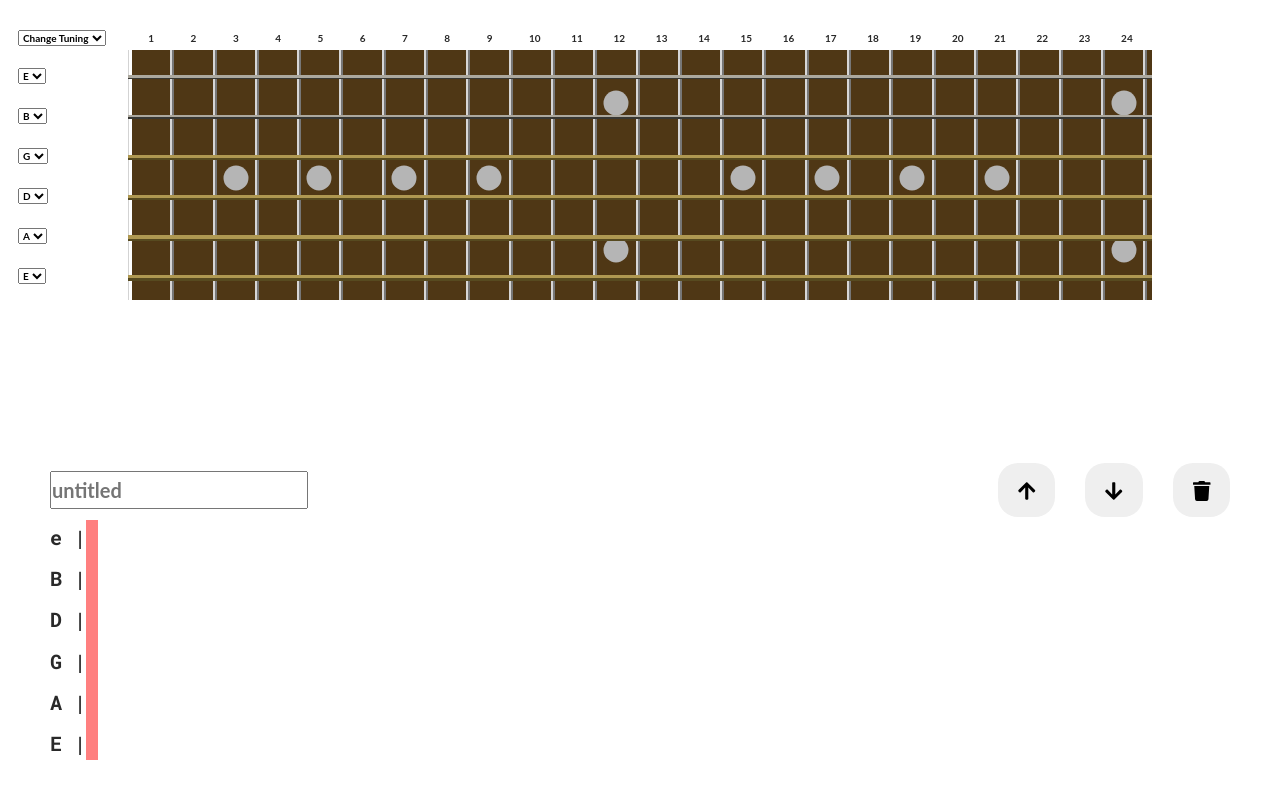
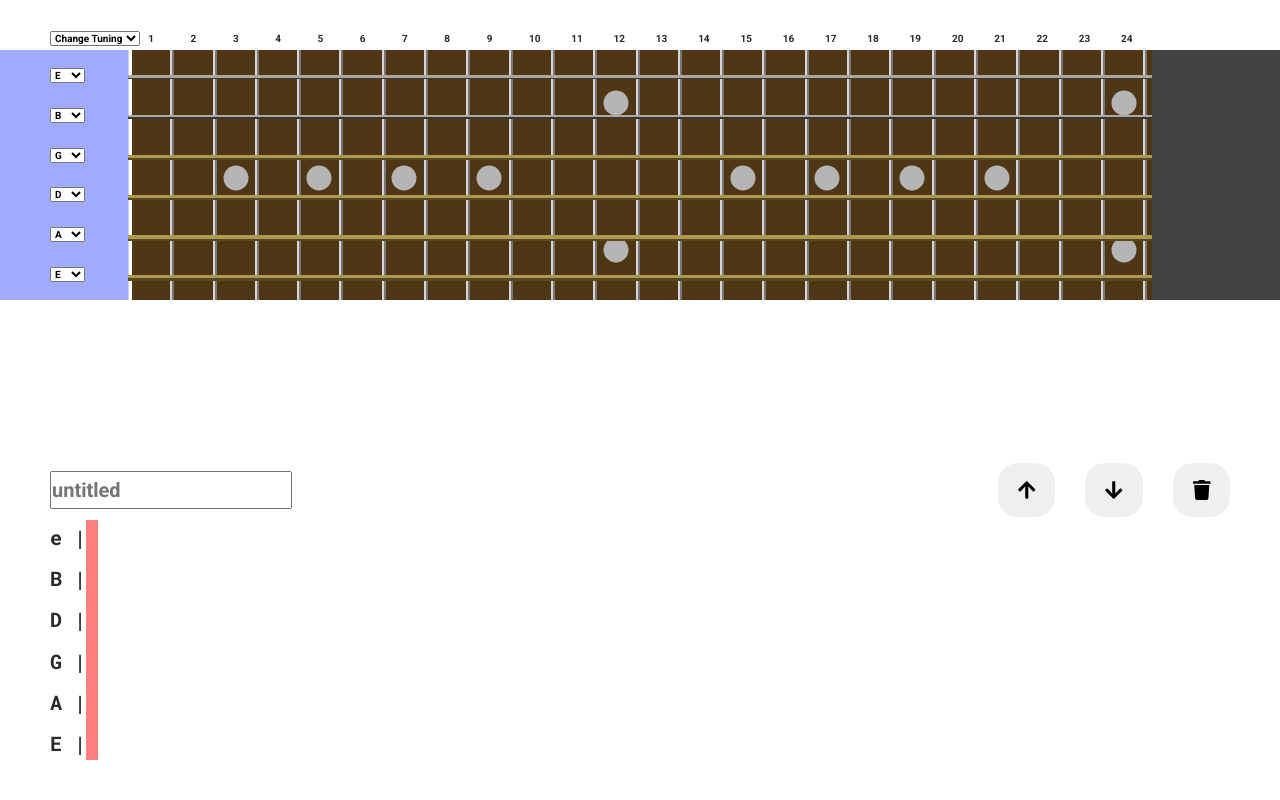
Before and after one commit to JonLunde/tabber, a React app: page / in a window 1280 px wide. Shown: the top 800 px of the page. Built offline with nearby package versions, Linux system fonts and the light colour scheme.

Commit message:
guitar tuners done

```diff
--- a/src/Guitar/Guitar.jsx
+++ b/src/Guitar/Guitar.jsx
@@ -1,13 +1,47 @@
-import React from 'react';
+import React, { useEffect, useState } from 'react';
 
 import GuitarNeck from './GuitarNeck';
+import GuitarLegend from './GuitarLegend';
+import GuitarTuning from './GuitarTuning';
 
 function Guitar(props) {
   const { dispatch } = props;
+  const [tuning, setTuning] = useState(['E', 'B', 'G', 'D', 'A', 'E']);
+
+  useEffect(() => {
+    console.log('Updated tunings: ', tuning);
+  }, [tuning]);
+
+  function changeTuning(tuningIdx) {
+    let chosenTuning = [];
+    switch (tuningIdx) {
+      case '1':
+        chosenTuning = ['E', 'B', 'G', 'D', 'A', 'E'];
+        break;
+      case '2':
+        chosenTuning = ['D', 'A', 'F', 'C', 'G', 'D'];
+        break;
+      default:
+        console.log('GUITARNECK SWITCH ERROR!');
+        break;
+    }
+    setTuning(chosenTuning);
+  }
+
+  function changeTuner(note, i) {
+    console.log('tuners working ', note, i);
+    setTuning((prevTuning) => {
+      let newTuning = [...prevTuning];
+      newTuning[i] = note;
+      return newTuning;
+    });
+  }
 
   return (
     <div className="guitar">
-      <GuitarNeck dispatch={dispatch} />
+      <GuitarTuning key={0} tuning={tuning} changeTuning={changeTuning} changeTuner={changeTuner} />
+      <GuitarNeck key={1} dispatch={dispatch} tuning={tuning} />
+      <GuitarLegend key={2} />
     </div>
   );
 }
--- /dev/null
+++ b/src/Guitar/GuitarLegend.jsx
@@ -0,0 +1,7 @@
+import React from 'react';
+
+function GuitarLegend() {
+  return <div className="guitar__legend"></div>;
+}
+
+export default GuitarLegend;
--- a/src/Guitar/GuitarNeck.jsx
+++ b/src/Guitar/GuitarNeck.jsx
@@ -1,27 +1,8 @@
 import React, { useState } from 'react';
 import GuitarString from './GuitarString';
-import GuitarTuner from './GuitarTuner';
 
 function GuitarNeck(props) {
-  const { dispatch } = props;
-  const [tuning, setTuning] = useState(['E', 'B', 'G', 'D', 'A', 'E']);
-
-  function changeTuning(tuningIdx) {
-    let chosenTuning = [];
-    switch (tuningIdx) {
-      case '1':
-        chosenTuning = ['E', 'B', 'G', 'D', 'A', 'E'];
-        console.log('Chosen:111 ', chosenTuning);
-        break;
-      case '2':
-        chosenTuning = ['D', 'A', 'F', 'C', 'G', 'D'];
-        break;
-      default:
-        console.log('GUITARNECK SWITCH ERROR!');
-        break;
-    }
-    setTuning(chosenTuning);
-  }
+  const { dispatch, tuning } = props;
 
   return (
     <div className="guitar__neck">
@@ -63,16 +44,6 @@ function GuitarNeck(props) {
       <div className="guitar__fret--23"> </div>
       <div className="guitar__fret--24"> </div>
 
-      <div className="guitar__tuning">
-        <select name="tuning" id="tuning" onChange={(event) => changeTuning(event.target.value)}>
-          <option value="0" hidden>
-            Change Tuning
-          </option>
-          <option value="1">E Standard</option>
-          <option value="2">D Standard</option>
-        </select>
-      </div>
-
       <div className="guitar__container-strings">
         <GuitarString idx={1} key={1} dispatch={dispatch} tuning={tuning} />
         <GuitarString idx={2} key={2} dispatch={dispatch} tuning={tuning} />
--- a/src/Guitar/GuitarString.jsx
+++ b/src/Guitar/GuitarString.jsx
@@ -6,14 +6,6 @@ const notes = ['A', 'A#', 'B', 'C', 'C#', 'D', 'D#', 'E', 'F', 'F#', 'G', 'G#'];
 function GuitarString(props) {
   const { idx, dispatch, tuning } = props;
   const firstNote = notes.findIndex((note) => tuning[idx - 1] === note);
-
-  function handleChange(event) {
-    setTuning(event.target.value);
-  }
-
-  function findFirstNote() {
-    return notes.findIndex((note) => tuning[idx] === note);
-  }
 
   let guitarNotes = [];
   for (let i = 0; i < 25; i++) {
@@ -24,15 +16,6 @@ function GuitarString(props) {
 
   return (
     <div>
-      <div className={`guitar__tuner guitar__tuner--${idx}`}>
-        <select name="tuner" id="tuner" onChange={handleChange}>
-          {notes.map((note, i) => (
-            <option value={note} key={i}>
-              {tuning[idx - 1]}
-            </option>
-          ))}
-        </select>
-      </div>
       <div className={`guitar__string guitar__string--${idx}`}>{guitarNotes}</div>
     </div>
   );
--- a/src/Guitar/GuitarTuner.jsx
+++ /dev/null
@@ -1,51 +0,0 @@
-import React from 'react';
-
-const notes = ['A', 'A#', 'B', 'C', 'C#', 'D', 'D#', 'E', 'F', 'F#', 'G', 'G#'];
-
-function GuitarTuner(props) {
-  const { idx, tuning, changeTuning } = props;
-
-  //   switch (idx) {
-  //     case 1:
-  //       const [tuning, setTuning] = useState('e');
-  //       break;
-  //     case 2:
-  //       const [tuning, setTuning] = useState('a');
-  //       break;
-  //     case 3:
-  //       const [tuning, setTuning] = useState('d');
-  //       break;
-  //     case 4:
-  //       const [tuning, setTuning] = useState('g');
-  //       break;
-  //     case 5:
-  //       const [tuning, setTuning] = useState('b');
-  //       break;
-  //     case 6:
-  //       const [tuning, setTuning] = useState('e');
-  //       break;
-
-  //     default:
-  //       console.log('TUNER ERROR!');
-  //       break;
-  //   }
-
-  function handleChange(event) {
-    setTuning(event.target.value);
-  }
-
-  return (
-    // <div className={`guitar__tuner guitar__tuner--${idx}`}>
-    //   <select name="tuner" id="tuner" value={tuning} onChange={changeTuning(event.target.value)}>
-    //     {notes.map((note, i) => (
-    //       <option value={note} key={i}>
-    //         {note}
-    //       </option>
-    //     ))}
-    //   </select>
-    // </div>
-    y
-  );
-}
-
-export default GuitarTuner;
--- /dev/null
+++ b/src/Guitar/GuitarTuning.jsx
@@ -0,0 +1,48 @@
+import React, { useEffect } from 'react';
+
+const notes = ['A', 'A#', 'B', 'C', 'C#', 'D', 'D#', 'E', 'F', 'F#', 'G', 'G#'];
+let tuners = [];
+
+function GuitarTuning(props) {
+  const { tuning, changeTuner, changeTuning } = props;
+  //   const firstNote = notes.findIndex((note) => tuning[i] === note);
+  console.log('TUNING: ', tuning);
+
+  function findFirstNote(inNote) {
+    return notes.findIndex((note) => inNote === note);
+  }
+
+  return (
+    <div className="guitar__tuning">
+      <div className="guitar__tuning__picker">
+        <select name="tuning" id="tuning" onChange={(event) => changeTuning(event.target.value)}>
+          <option value="0" hidden>
+            Change Tuning
+          </option>
+          <option value="1">E Standard</option>
+          <option value="2">D Standard</option>
+        </select>
+      </div>
+      <div className="guitar__tuning__keys">
+        {tuning.map((tuner, i) => (
+          <div key={i} className={`guitar__tuning__key--${i}`}>
+            <select
+              name="tuner"
+              id="tuner"
+              value={notes[findFirstNote(tuner)]}
+              onChange={(event) => changeTuner(event.target.value, i)}
+            >
+              {notes.map((note, i) => (
+                <option value={notes[i % 12]} key={i}>
+                  {notes[i % 12]}
+                </option>
+              ))}
+            </select>
+          </div>
+        ))}
+      </div>
+    </div>
+  );
+}
+
+export default GuitarTuning;
--- a/src/sass/base/_typography.scss
+++ b/src/sass/base/_typography.scss
@@ -1,8 +1,10 @@
 @use '../abstracts' as *;
+
+@import url('https://fonts.googleapis.com/css2?family=Roboto:wght@100;300;400;500;700;900&display=swap');
 
 body {
   color: $color-gray-900;
-  font-family: 'Lato', sans-serif;
+  font-family: 'Roboto', sans-serif;
   font-weight: 700;
   line-height: 1.7;
 }
--- a/src/sass/components/_guitar.scss
+++ b/src/sass/components/_guitar.scss
@@ -1,19 +1,63 @@
 @use "../abstracts" as *;
 
 .guitar {
+    position: relative;
+    margin-top: 5rem;
+    height: $neck-height;
 
-    margin-top: 5rem;
     &__neck {
         position: relative;
-        display: block;
-        margin: 0 auto;
+        display: inline-block;
         background-color: $color-neck;
         height: $neck-height;
-        width: $neck-width;
+        width: 80%;
     }
 
     ::selection {
         background-color: transparent;
+    }
+
+
+    &__tuning {
+        // position: absolute;
+        // top: -2rem;
+        // left: 0rem;
+        position: relative;
+        display: inline-block;
+        height: 100%;
+        width: 10%;
+        background-color: $color-primary-100;
+        vertical-align: top;
+
+
+        &__picker {
+            position: absolute;
+            top: -2rem;
+            left: 5rem;
+        }
+
+        &__keys {
+            display: flex;
+            flex-direction: column;
+            justify-content: space-around;
+            height: 100%;
+            padding: 0.6rem 5rem;
+        }
+
+        // For looping 6 tuningkeys with proper spacing and size.
+        @for $i from 0 to 6 {
+            &__key--#{$i} {
+                // top: calc(20% * #{$i} - 23.5%);
+            }
+        }
+    }
+
+    &__legend {
+        display: inline-block;
+        height: $neck-height;
+        width: 10%;
+        background-color: $color-gray-700;
+        vertical-align: top;
     }
 
 
@@ -47,25 +91,7 @@
         }
     }
 
-    &__tuner {
-        position: absolute;
-        left: -11rem;
 
-        // For looping 6 tuners with proper spacing and size.
-        @for $i from 1 to 7 {
-            &--#{$i} {
-                top: calc(20% * #{$i} - 23.5%);
-                height: calc(0.35rem + 0.04rem * #{$i});
-            }
-        }
-
-    }
-
-    &__tuning {
-        position: absolute;
-        top: -2rem;
-        left: -11rem;
-    }
 
     &__note {
         display:inline-block;
@@ -88,9 +114,11 @@
 
         &--first {
             position: absolute;
-            transform:translate(-5.6rem, -1.4rem) ;
+            transform:translate(-6.6rem, -1.4rem) ;
         }
     }
+
+
 
     // Each fret styled with for-loop
     &__fret {
```
